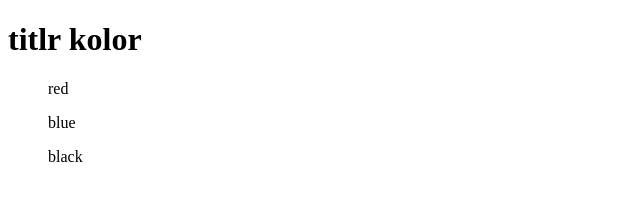
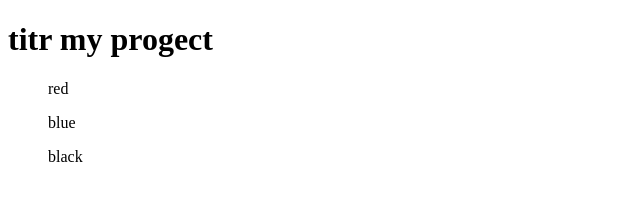
Before and after one commit to mkubakh/my-test, a plain HTML site: page index.html in a window 1280 px wide. Shown: the whole page, without its empty margins (0-640 px from the left). Drawn offline with Linux system fonts and the light colour scheme.

Commit message:
fix page titl

```diff
--- a/index.html
+++ b/index.html
@@ -6,7 +6,7 @@
   <title>Document</title>
 </head>
 <body>
-  <h1>titlr kolor</h1>
+  <h1>titr my progect </h1>
   <ul>red</ul>
   <ul>blue</ul>
 
```
